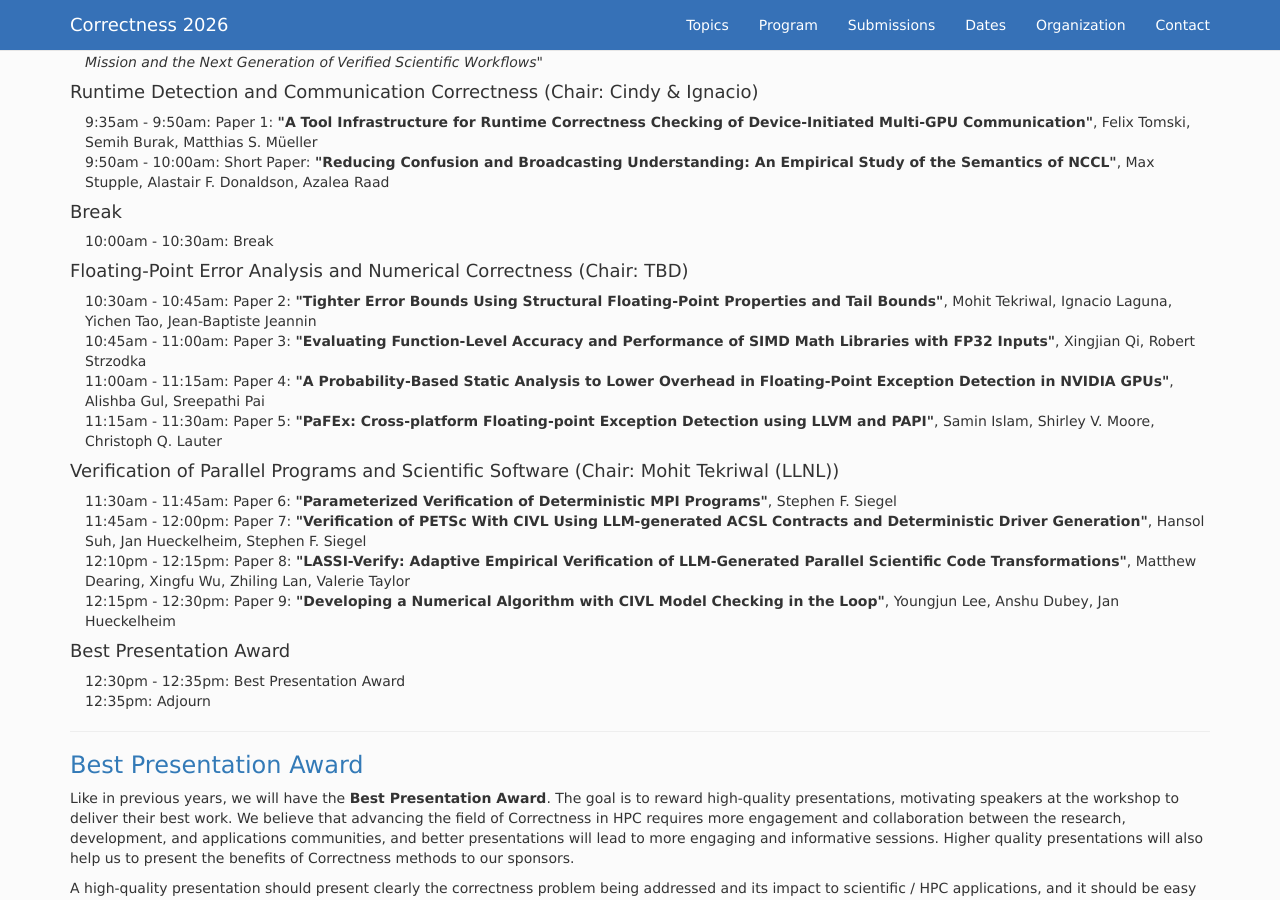
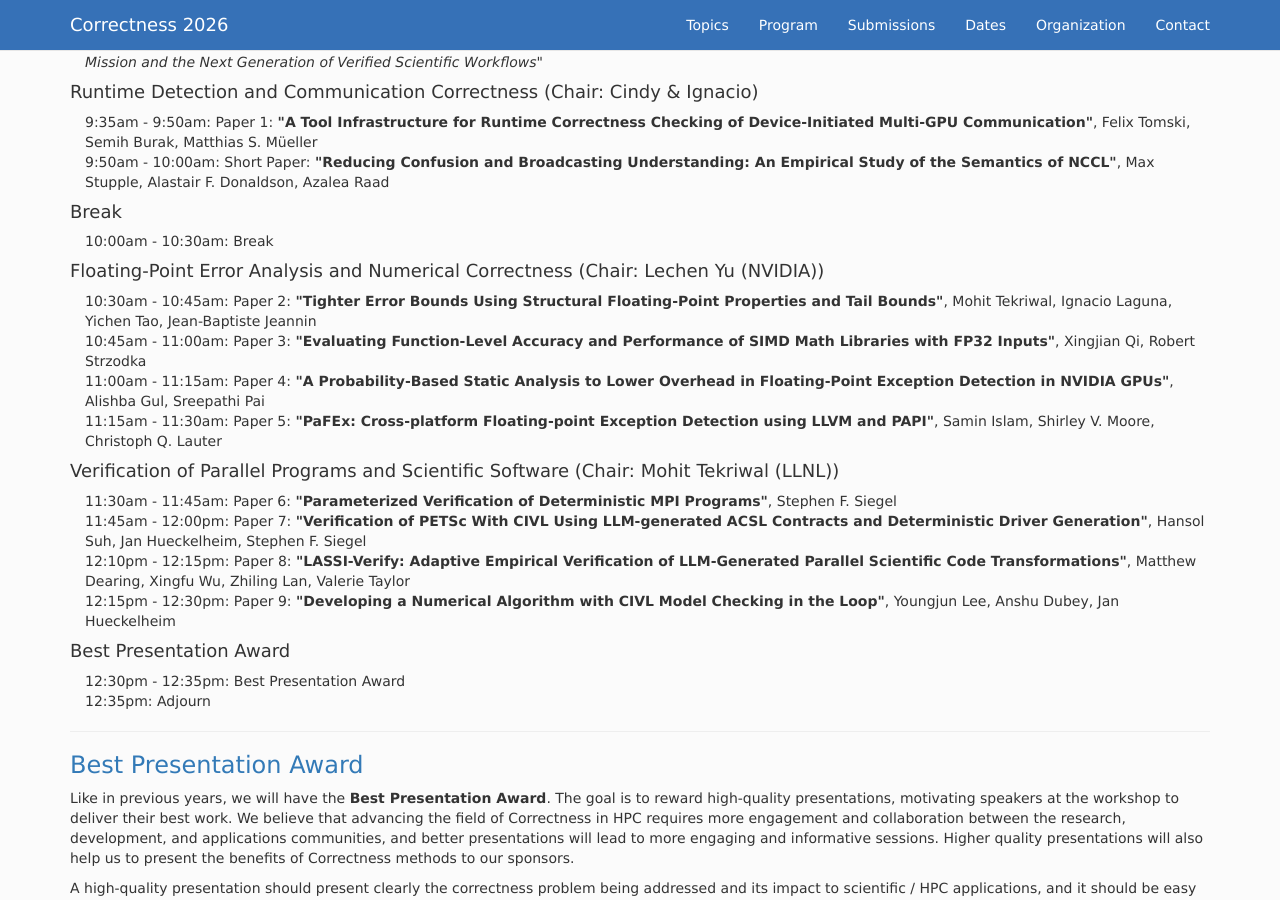
Before and after one commit to correctness-workshop/2026, a Jekyll site: the page built from index.md, in a window 1280 px wide and 900 px high, scrolled down 3885 px. Built offline with Jekyll 4.4.1, drawn with Linux system fonts in a browser that asks for light colours; nearby versions of some CDN libraries; the list of posts is cut into pages by our own code.

Commit message:
changed agenda

```diff
--- a/index.md
+++ b/index.md
@@ -204,7 +204,7 @@ All time zones are AOE.
 <tr><td width="15">  </td> <td> 10:00am - 10:30am:  Break </td> </tr>
 </table>
 
-#### Floating-Point Error Analysis and Numerical Correctness (Chair: TBD)
+#### Floating-Point Error Analysis and Numerical Correctness (Chair: Lechen Yu (NVIDIA))
 <table>
 
 <tr><td width="15">  </td> <td>10:30am - 10:45am:  Paper 2:  <b>"Tighter Error Bounds Using Structural Floating-Point Properties and Tail Bounds"</b>, Mohit Tekriwal, Ignacio Laguna, Yichen Tao, Jean-Baptiste Jeannin</td> </tr>
```
